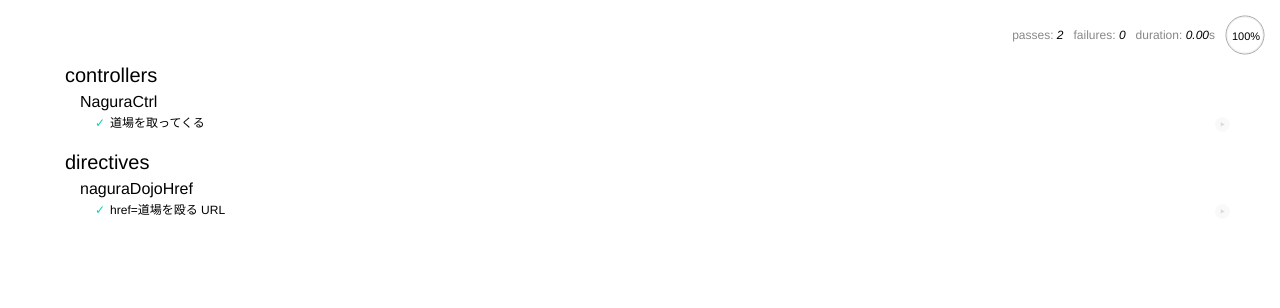
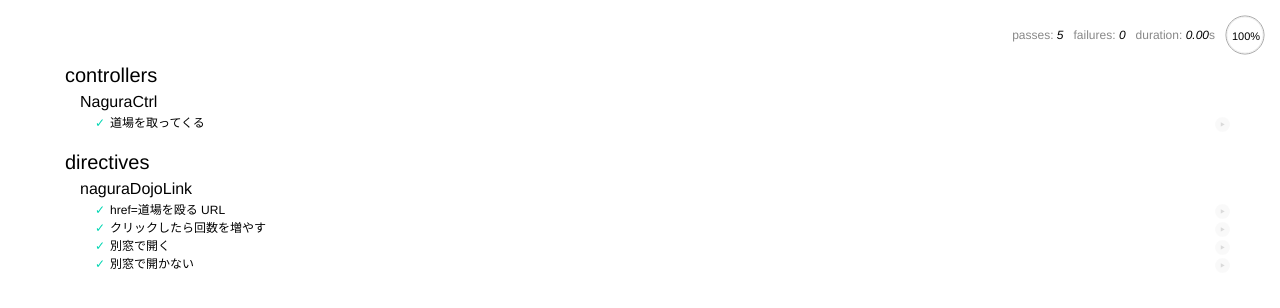
Before and after one commit to furugomu/nagura2, a website: page public/test.html in a window 1280 px wide. Drawn offline with Linux system fonts and the light colour scheme.

Commit message:
naguraDojoLink

```diff
--- a/public/nagura.js
+++ b/public/nagura.js
@@ -12,14 +12,32 @@ function NaguraCtrl($scope, $http) {
   });
 }
 
-// href 属性に殴る URL を入れる
-app.directive('naguraDojoHref', function() {
-  return function(scope, element, attrs) {
+// 殴るリンク
+app.directive('naguraDojoLink', function() {
+  return {
+    restrict: 'E',
+    template: '<a ng-transclude></a>',
+    replace: true,
+    transclude: true,
+    link: function(scope, element, attrs) {
       var dojo = scope.dojo;
       var innerUrl =
         'http://125.6.169.35/idolmaster/battle/battle_check/'+String(dojo.id);
       var url =
         'http://sp.pf.mbga.jp/12008305/?url=' + encodeURIComponent(innerUrl);
       element.attr('href', url);
+
+      // 別窓で開く
+      if (scope.openInOtherWindow)
+        element.attr('target', 'nagura-new-window');
+
+      // クリック回数を増やす
+      element.on('click', function() {
+        scope.$apply(function() {
+          if (dojo.count == null) dojo.count = 0;
+          dojo.count += 1;
+        });
+      });
+    }
   }
 });
--- a/public/test/nagura_test.js
+++ b/public/test/nagura_test.js
@@ -42,13 +42,38 @@ describe('directives', function() {
     scope = $rootScope.$new();
   }));
 
-  describe('naguraDojoHref', function() {
+  describe('naguraDojoLink', function() {
     it('href=道場を殴る URL', function() {
       scope.dojo = {id: 56497169};
-      var el = $compile('<a nagura-dojo-href>ほげ</a>')(scope);
+      var el = $compile('<nagura-dojo-link>ほげ</nagura-dojo-link>')(scope);
       var url = 'http://sp.pf.mbga.jp/12008305/?url='+
         'http%3A%2F%2F125.6.169.35%2Fidolmaster%2Fbattle%2Fbattle_check%2F56497169';
       expect(el.attr('href')).to.equal(url);
     });
+
+    it('クリックしたら回数を増やす', function() {
+      scope.dojo = {id: 56497169};
+      var el = $compile('<nagura-dojo-link>ほげ</nagura-dojo-link>')(scope);
+      expect(scope.dojo.count).to.undefined;
+      console.log(el);
+      el.triggerHandler('click');
+      expect(scope.dojo.count).to.equal(1);
+      el.triggerHandler('click');
+      expect(scope.dojo.count).to.equal(2);
+    });
+
+    it('別窓で開く', function() {
+      scope.openInOtherWindow = true;
+      scope.dojo = {id: 56497169};
+      var el = $compile('<nagura-dojo-link>ほげ</nagura-dojo-link>')(scope);
+      expect(el.attr('target')).to.equal('nagura-new-window');
+    });
+
+    it('別窓で開かない', function() {
+      scope.openInOtherWindow = false;
+      scope.dojo = {id: 56497169};
+      var el = $compile('<nagura-dojo-link>ほげ</nagura-dojo-link>')(scope);
+      expect(el.attr('target')).to.undefined;
+    });
   });
 });
```
Also changed, not shown: public/index.html (+2 -1 lines). Lines whose indentation alone changed are shown as unchanged.
